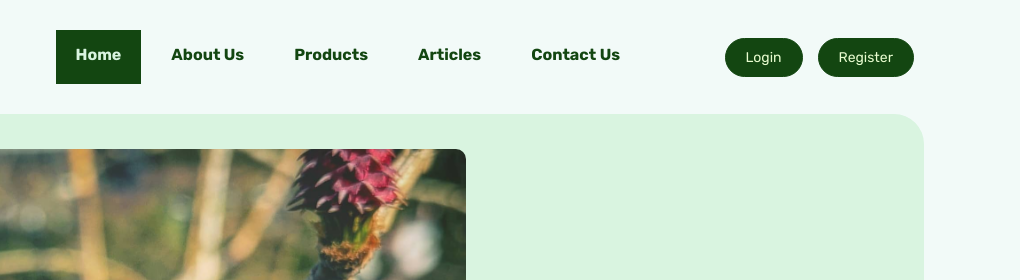
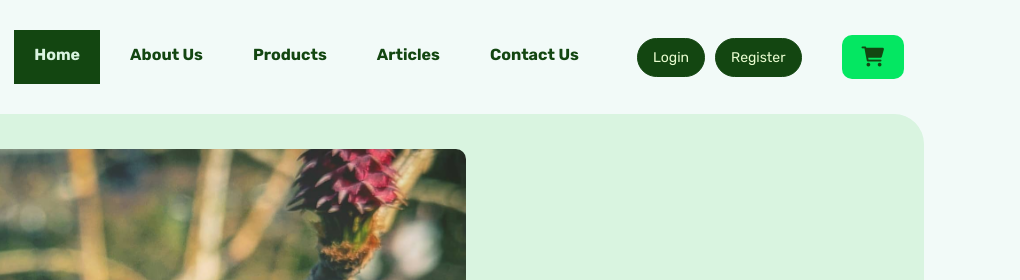
Before and after one commit to nic-dgl103-f21-dlu/websiteproject-ducphattran, a plain HTML site: page index.html in a window 1280 px wide. Shown: the top 280 px of the page, 260-1280 px from the left. Drawn offline with nearby package versions, Linux system fonts and the light colour scheme.

Commit message:
Add shopping cart

```diff
--- a/css/global.css
+++ b/css/global.css
@@ -107,15 +107,14 @@ nav ul {
 }
 
 .header-auth ul li{
-  margin-left: 15px;
+  margin-left: 10px;
 }
 
-/* .header-auth ul li a, */
 .header-auth ul li a {
   text-decoration: none;
   display: inline-block;
   background-color: var(--dark-green);
-  padding: 10px 20px;
+  padding: 10px 15px;
   border-radius: 20px;
   font-size: 14px;
   color: var(--nyanza);
@@ -127,6 +126,27 @@ nav ul {
   color: var(--dark-green);
   border: 1px solid var(--dark-green);
   transition: 0.3s ease-in-out;
+}
+
+.cart-container {
+  margin: 0 10px 0 40px;
+  display: flex;
+  flex-direction: column;
+  align-items: flex-end;
+  justify-content: center;
+}
+
+#cart {
+  color: var(--dark-green);
+  background-color: var(--green);
+  padding: 10px 20px;
+  border-radius: 10px;
+  font-size: 20px;
+}
+
+#cart:hover {
+  background-color: var(--viridian-green);
+  color: var(--extra-light-green);
 }
 
 /*
--- a/index.html
+++ b/index.html
@@ -59,6 +59,10 @@
             <a href="#">Register</a>
           </li>
         </ul>
+      </div>
+
+      <div class="cart-container">
+        <a id="cart" href="#"><i class="fas fa-shopping-cart"></i></a>
       </div>
     </header>
 
```
